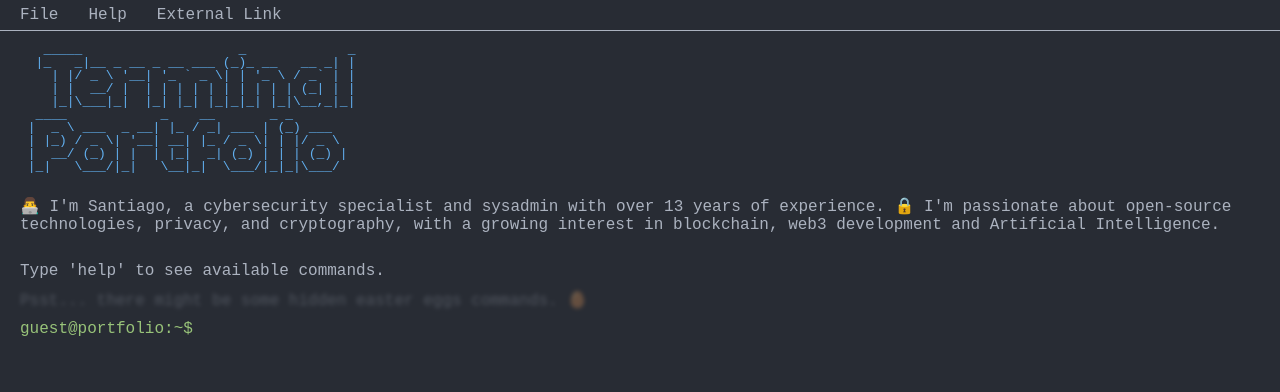
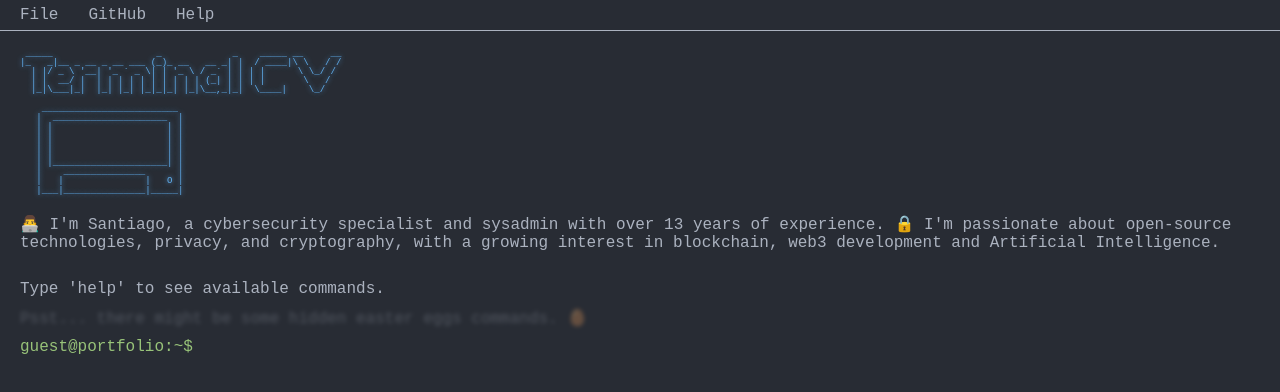
Before and after one commit to skinnynoizze/terminal, a plain HTML site: page index.html in a window 1280 px wide. Drawn offline with Linux system fonts and the light colour scheme.

Commit message:
more updates

```diff
--- a/index.html
+++ b/index.html
@@ -14,27 +14,33 @@
                     <a href="#">File</a>
                     <ul class="submenu">
                         <li><a href="#" data-command="clear">New</a></li>
-                        <li><a href="#" data-command="file save">Save</a></li>
+                        <li><a href="#" data-command="cv pdf">Save</a></li>
                         <li><a href="#" data-command="exit">Exit</a></li>
                     </ul>
                 </li>
+                <li><a href="https://github.com/skinnynoizze" target="_blank">GitHub</a></li>
                 <li><a href="#" data-command="help">Help</a></li>
-                <li><a href="https://example.com" target="_blank">External Link</a></li>
             </ul>
         </nav>
     </header>
     <div id="terminal">
         <div class="hard-coded ascii-art">
-   _____                    _             _
-  |_   _|__ _ __ _ __ ___ (_)_ __   __ _| |
-    | |/ _ \ '__| '_ ` _ \| | '_ \ / _` | |
-    | |  __/ |  | | | | | | | | | | (_| | |
-    |_|\___|_|  |_| |_| |_|_|_| |_|\__,_|_|
-  ____            _    __       _ _
- |  _ \ ___  _ __| |_ / _| ___ | (_) ___
- | |_) / _ \| '__| __| |_ / _ \| | |/ _ \
- |  __/ (_) | |  | |_|  _| (_) | | | (_) |
- |_|   \___/|_|   \__|_|  \___/|_|_|\___/
+ _____                   _             _    _____ __     __
+|_   _|__ _ __ _ __ ___ (_)_ __   __ _| |  / ____|\ \   / /
+  | |/ _ \ '__| '_ ` _ \| | '_ \ / _` | | | |      \ \_/ /
+  | |  __/ |  | | | | | | | | | | (_| | | | |       \   /
+  |_|\___|_|  |_| |_| |_|_|_| |_|\__,_|_|  \____|    \_/
+
+    _________________________
+   |  _____________________  |
+   | |                     | |
+   | |                     | |
+   | |                     | |
+   | |                     | |
+   | |_____________________| |
+   |    _______________      |
+   |   |               |   O |
+   |___|_______________|_____|
         </div>
         <div class="hard-coded">👨‍💻 I'm Santiago, a cybersecurity specialist and sysadmin with over 13 years of experience. 🔒 I'm passionate about open-source technologies, privacy, and cryptography, with a growing interest in blockchain, web3 development and Artificial Intelligence.</div>
         <br>
--- a/styles.css
+++ b/styles.css
@@ -72,11 +72,13 @@
     text-decoration: underline;
   }
   .ascii-art {
+    display: flex;
+    margin-top: -20px;
     font-family: monospace;
     white-space: pre;
     line-height: 1;
     color: var(--accent-color);
-    margin-top: -30px;
+    font-size: 0.7em;
   }
   a {
     color: var(--accent-color);
@@ -199,3 +201,52 @@
       padding-left: 40px;
     }
   }
+
+  .terminal-text {
+    animation: typing 4s steps(50, end);
+    overflow: hidden;
+    white-space: nowrap;
+    border-right: 3px solid var(--accent-color);
+    width: 0;
+  }
+
+  .computer-screen {
+    margin-left: 20px;
+    animation: flicker 0.15s infinite;
+  }
+
+  @keyframes typing {
+    from { width: 0 }
+    to { width: 100% }
+  }
+
+  @keyframes blink-caret {
+    from, to { border-color: transparent }
+    50% { border-color: var(--accent-color) }
+  }
+
+  @keyframes flicker {
+    0% {
+      opacity: 0.97;
+    }
+    50% {
+      opacity: 1;
+    }
+    100% {
+      opacity: 0.98;
+    }
+  }
+
+  .ascii-art {
+    text-shadow: 0 0 5px var(--accent-color);
+  }
+
+  @media (max-width: 600px) {
+    .ascii-art {
+      flex-direction: column;
+    }
+    .computer-screen {
+      margin-left: 0;
+      margin-top: 10px;
+    }
+  }
```
